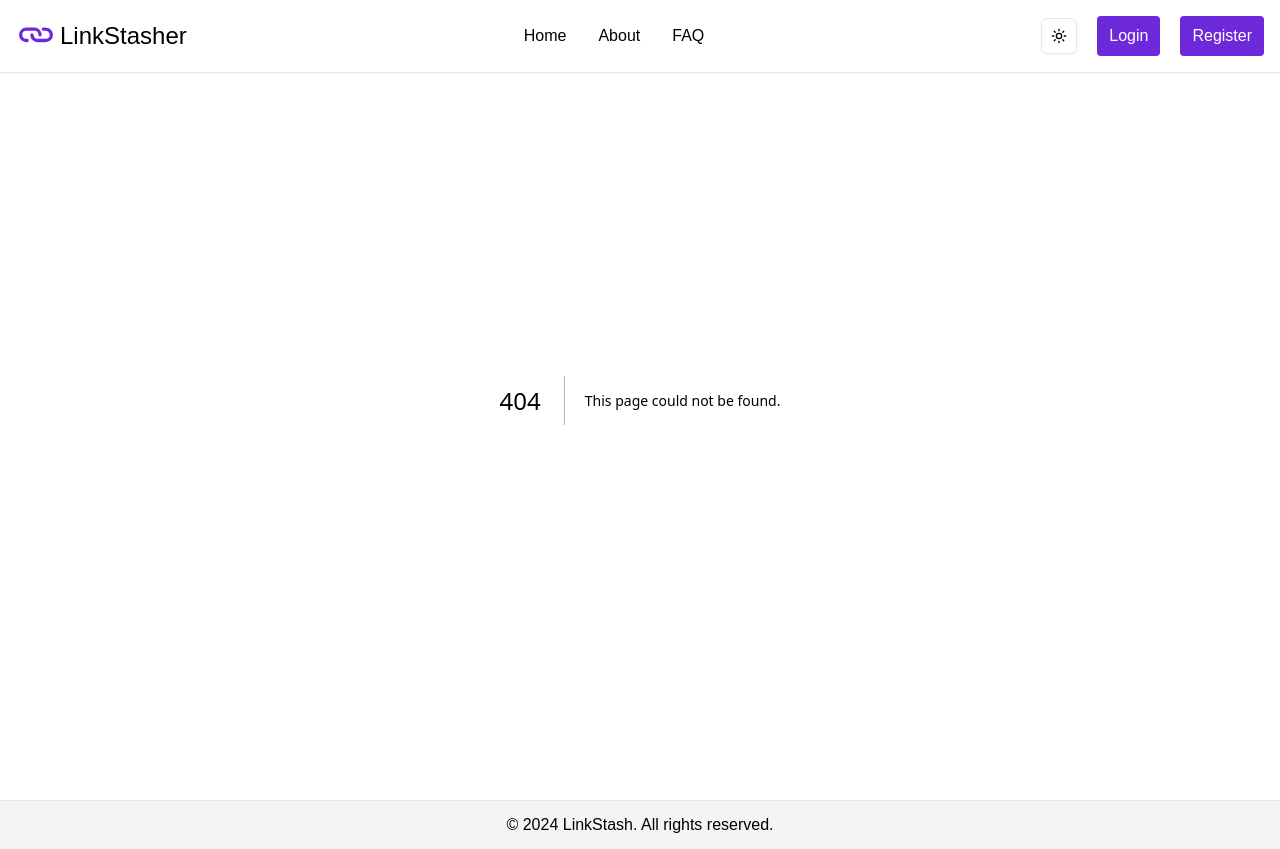
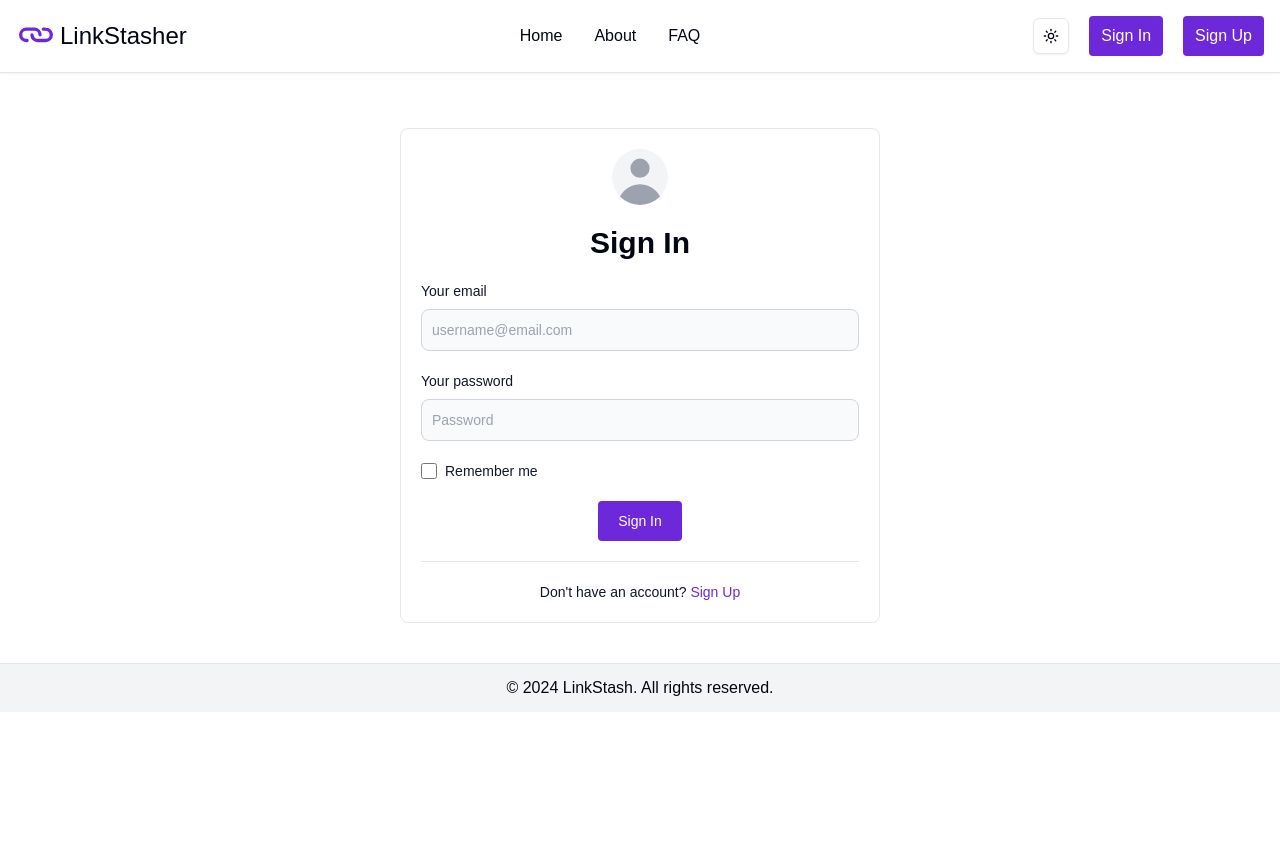
Before and after one commit to Harikesh-14/LinkStasherr, a Next.js app in the folder client/: page /login in a window 1280 px wide. Before the commit this address had no page. After the commit the page ends 800 px from the top, so only its background shows below. Built offline with nearby package versions, Linux system fonts and the light colour scheme.

Commit message:
Designed the Login page

```diff
--- /dev/null
+++ b/client/app/login/page.tsx
@@ -0,0 +1,68 @@
+"use client";
+
+import Link from "next/link";
+import React, { useState } from "react";
+
+export default function Login() {
+  const [formData, setFormData] = useState({
+    email: "",
+    password: ""
+  });
+
+  const handleChange = (e: React.ChangeEvent<HTMLInputElement>) => {
+    setFormData({
+      ...formData,
+      [e.target.id]: e.target.value
+    })
+  }
+
+  return (
+    <div
+      className="w-[30rem] mx-auto flex flex-col items-center justify-center mt-32 mb-10 space-y-5 dark:text-white border border-gray-200 dark:border-gray-700 p-5 rounded-lg"
+    >
+      <div className="w-full">
+        <div className="relative w-14 h-14 mx-auto overflow-hidden bg-gray-100 rounded-full dark:bg-gray-600">
+          <svg className="absolute w-16 h-16 text-gray-400 -left-1" fill="currentColor" viewBox="0 0 20 20" xmlns="http://www.w3.org/2000/svg"><path fillRule="evenodd" d="M10 9a3 3 0 100-6 3 3 0 000 6zm-7 9a7 7 0 1114 0H3z" clipRule="evenodd"></path></svg>
+        </div>
+      </div>
+      <h1 className="text-3xl font-bold">Sign In</h1>
+      <form className="w-full mx-auto">
+        <div className="mb-5">
+          <label htmlFor="email" className="block mb-2 text-sm font-medium text-gray-900 dark:text-white">Your email</label>
+          <input
+            type="email"
+            id="email"
+            className="bg-gray-50 border border-gray-300 text-gray-900 text-sm rounded-lg focus:ring-blue-500 focus:border-blue-500 block w-full p-2.5 dark:bg-gray-700 dark:border-gray-600 dark:placeholder-gray-400 dark:text-white dark:focus:ring-blue-500 dark:focus:border-blue-500"
+            placeholder="username@email.com"
+            value={formData.email}
+            onChange={handleChange}
+            name="email"
+            required
+          />
+        </div>
+        <div className="mb-5">
+          <label htmlFor="password" className="block mb-2 text-sm font-medium text-gray-900 dark:text-white">Your password</label>
+          <input type="password" id="password" className="bg-gray-50 border border-gray-300 text-gray-900 text-sm rounded-lg focus:ring-blue-500 focus:border-blue-500 block w-full p-2.5 dark:bg-gray-700 dark:border-gray-600 dark:placeholder-gray-400 dark:text-white dark:focus:ring-blue-500 dark:focus:border-blue-500" placeholder="Password" required />
+        </div>
+        <div className="flex items-start mb-5">
+          <div className="flex items-center h-5">
+            <input id="remember" type="checkbox" value="" className="w-4 h-4 border border-gray-300 rounded bg-gray-50 focus:ring-3 focus:ring-blue-300 dark:bg-gray-700 dark:border-gray-600 dark:focus:ring-blue-600 dark:ring-offset-gray-800 dark:focus:ring-offset-gray-800" required />
+          </div>
+          <label htmlFor="remember" className="ms-2 text-sm font-medium text-gray-900 dark:text-gray-300">Remember me</label>
+        </div>
+        <div className="w-full flex justify-center">
+          <button type="submit" className="text-white bg-[#6D28D9] hover:bg-[#5c22bb] focus:ring-4 focus:outline-none focus:ring-blue-300 font-medium rounded text-sm w-full sm:w-auto px-5 py-2.5 text-center dark:bg-[#6D28D9] dark:hover:bg-[#5c22bb] dark:focus:ring-[#46198e]">
+            Sign In
+          </button>
+        </div>
+
+        <hr className="mt-5" />
+
+        <div>
+          <p className="mt-5 text-center text-sm font-medium text-gray-900 dark:text-gray-300">Don't have an account? <Link href="/register" className="text-[#6D28D9] dark:text-[#6D28D9]">Sign Up</Link></p>
+        </div>
+      </form>
+
+    </div>
+  )
+}
--- a/client/components/navbar.tsx
+++ b/client/components/navbar.tsx
@@ -26,8 +26,8 @@ function Navbar() {
         <div className="flex md:order-2 space-x-3 md:space-x-0 rtl:space-x-reverse">
           <div className='flex gap-5 items-center justify-center'>
             <ModeToggle />
-            <Link href="/login" className="hidden md:block py-2 px-3 rounded bg-[#6D28D9] text-white hover:bg-[#4C1D95] duration-300 ease-in-out">Login</Link>
-            <Link href="/register" className="hidden md:block py-2 px-3 rounded bg-[#6D28D9] text-white hover:bg-[#4C1D95] duration-300 ease-in-out">Register</Link>
+            <Link href="/login" className="hidden md:block py-2 px-3 rounded bg-[#6D28D9] text-white hover:bg-[#4C1D95] duration-300 ease-in-out">Sign In</Link>
+            <Link href="/register" className="hidden md:block py-2 px-3 rounded bg-[#6D28D9] text-white hover:bg-[#4C1D95] duration-300 ease-in-out">Sign Up</Link>
           </div>
 
           <Sheet>
```
